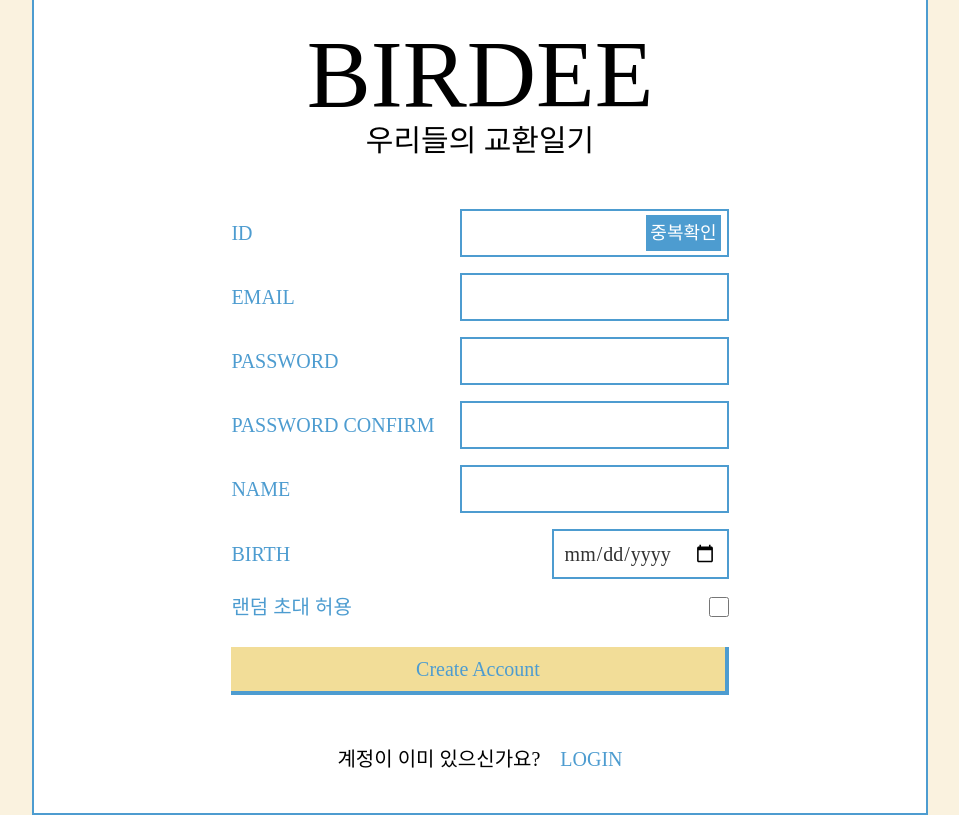
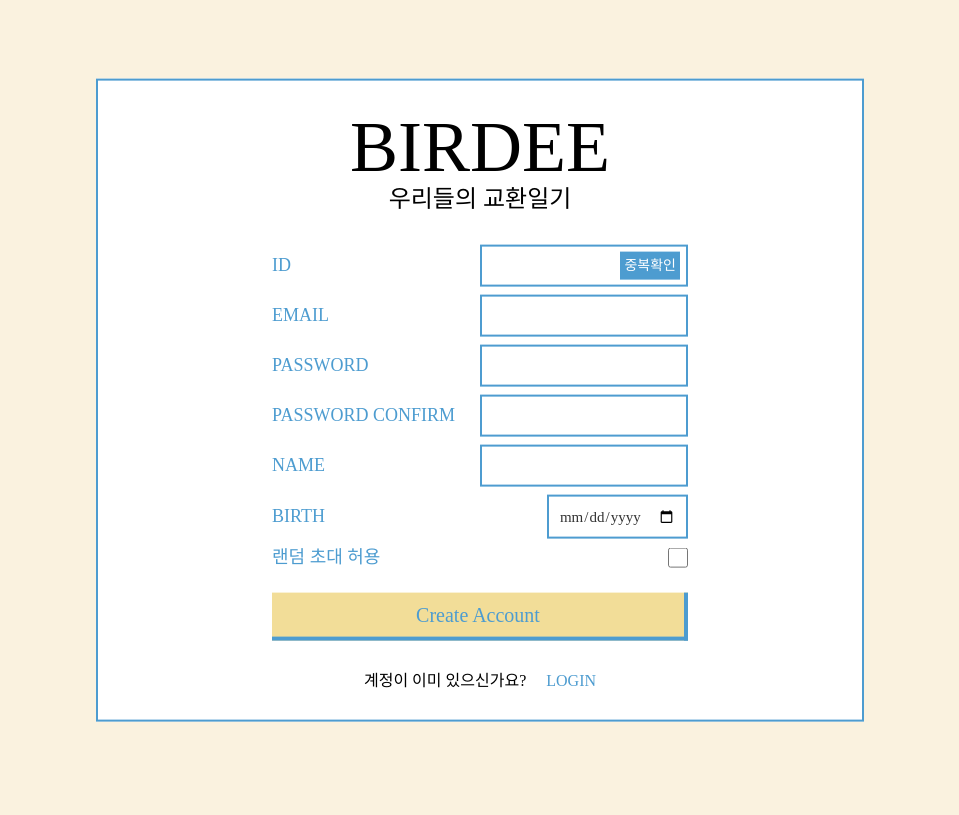
Before and after one commit to rloo8/birdee-fe, a React (Create React App) app: page /create-account in a window 1280 px wide. Shown: the whole page, without its empty margins (160-1119 px from the left). Built offline with nearby package versions, Linux system fonts and the light colour scheme; a web font is replaced by a local one.

Commit message:
Design: 로그인 회원가입페이지 css 수정

```diff
--- a/src/Routes/Auth/CreateAccount.js
+++ b/src/Routes/Auth/CreateAccount.js
@@ -7,8 +7,8 @@ import { HOST_URL } from "../../App";
 import { useState } from "react";
 
 const Wrapper = styled.div`
-  width: 70vw;
-  padding: 40px;
+  width: 60vw;
+  padding: 30px;
   ${boxStyle}
   position: absolute;
   top: 50%;
@@ -18,7 +18,7 @@ const Wrapper = styled.div`
   flex-direction: column;
   justify-content: center;
   align-items: center;
-  gap: 50px;
+  gap: 30px;
 `;
 
 const CreateInput = styled.div`
@@ -27,11 +27,12 @@ const CreateInput = styled.div`
   align-items: center;
   gap: 25px;
   color: #4d9cd0;
-  font-size: 20px;
+  font-size: 18px;
   position: relative;
   input {
     ${boxStyle};
     padding: 10px;
+    font-size: 15px;
     color: #333;
     &:focus {
       outline: none;
@@ -98,12 +99,12 @@ export default function CreateAccount() {
   return (
     <Wrapper>
       <div>
-        <h1 className="text-center text-8xl">BIRDEE</h1>
-        <h2 className="text-center text-3xl">우리들의 교환일기</h2>
+        <h1 className="text-center text-7xl">BIRDEE</h1>
+        <h2 className="text-center text-2xl">우리들의 교환일기</h2>
       </div>
       <form
         onSubmit={handleSubmit(onValid)}
-        className="flex flex-col justify-center gap-2"
+        className="flex flex-col justify-center gap-1"
       >
         <CreateInput>
           <label htmlFor="user_id">ID</label>
@@ -114,7 +115,7 @@ export default function CreateAccount() {
           />
           <button
             onClick={onCheckId}
-            className="p-1 text-white bg-[#4d9cd0] text-lg absolute right-2"
+            className="p-1 text-white bg-[#4d9cd0] text-sm absolute right-2"
           >
             중복확인
           </button>
@@ -208,7 +209,7 @@ export default function CreateAccount() {
 
         <CreateBtn>Create Account</CreateBtn>
       </form>
-      <div className="flex gap-5 text-xl">
+      <div className="flex gap-5 text-md">
         <span>계정이 이미 있으신가요?</span>
         <Link to="/login">
           <span className="text-[#4d9cd0]">LOGIN</span>
--- a/src/Routes/Auth/Login.js
+++ b/src/Routes/Auth/Login.js
@@ -7,7 +7,7 @@ import { HOST_URL } from "../../App";
 import { useState } from "react";
 
 const Wrapper = styled.div`
-  width: 70vw;
+  width: 60vw;
   padding: 40px;
   ${boxStyle}
   position: absolute;
@@ -75,8 +75,8 @@ export default function Login() {
   return (
     <Wrapper>
       <div>
-        <h1 className="text-center text-8xl">BIRDEE</h1>
-        <h2 className="text-center text-3xl">우리들의 교환일기</h2>
+        <h1 className="text-center text-7xl">BIRDEE</h1>
+        <h2 className="text-center text-2xl">우리들의 교환일기</h2>
       </div>
 
       <form
@@ -103,7 +103,7 @@ export default function Login() {
         <LoginBtn>LOGIN</LoginBtn>
       </form>
 
-      <div className="flex gap-5 text-xl">
+      <div className="flex gap-5 text-md">
         <span>계정이 없으신가요?</span>
         <Link to="/create-account">
           <span className="text-[#4d9cd0]">CREATE-ACCOUNT</span>
```
